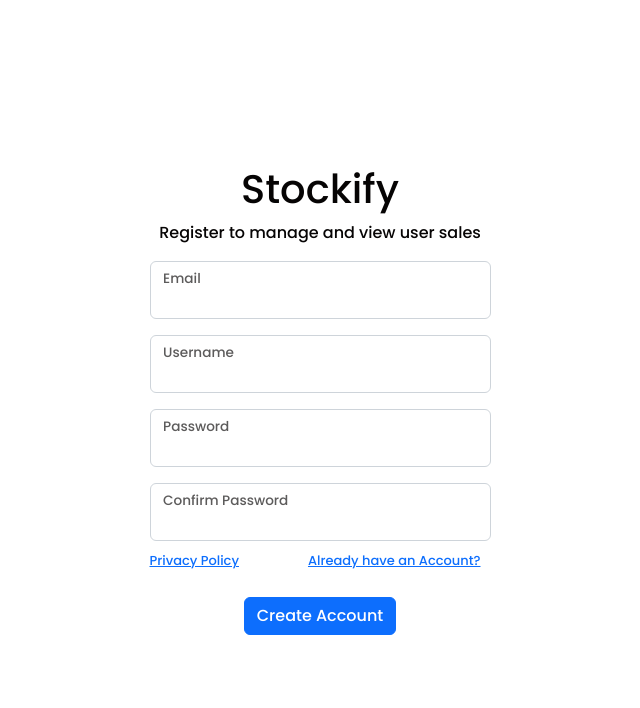
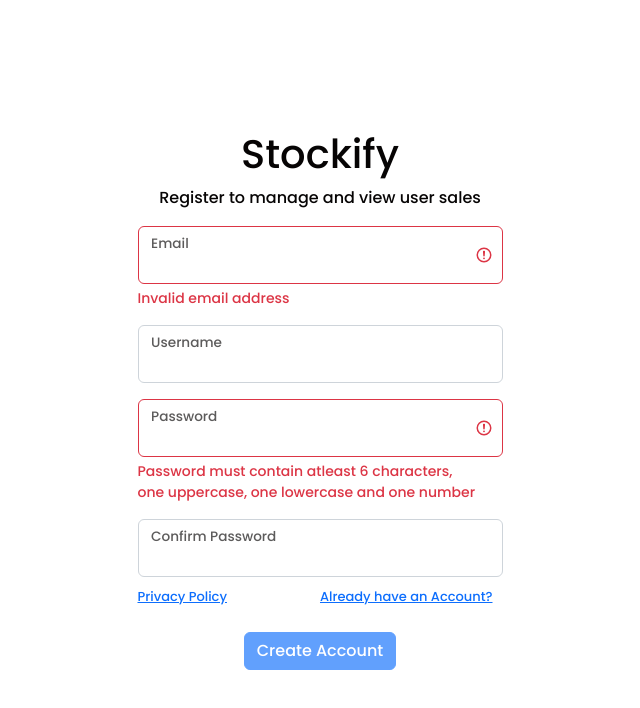
Before and after one commit to jck-bit/stockify, a React (Vite) app: page /register in a window 1280 px wide. Shown: the top 708 px of the page, without its empty margins (320-960 px from the left). Built offline with nearby package versions, Linux system fonts and the light colour scheme.

Commit message:
added the validation and disable button

```diff
--- a/src/login/register.tsx
+++ b/src/login/register.tsx
@@ -16,12 +16,24 @@ const Register = () => {
   const [confirmPassword, setConfirmPassword] = useState<string>('');
   const [passwordMismatch, setPasswordMismatch] = useState<boolean>(false);
 
+  const disabledButton = () =>{
+    //if all the fields are empty return true
+    if (!username || !email || !password || !confirmPassword) {
+      return true;
+    }
+    //if the password and confirm password do not match return true
+    if (password !== confirmPassword) {
+      return true;
+    }
+  }
+
   const handleSubmit = async (e: React.FormEvent<HTMLFormElement>) => {
     e.preventDefault();
     if (password !== confirmPassword) {
       setPasswordMismatch(true);
       return;
     }
+
 
     setLoading(true);
     try {
@@ -71,7 +83,10 @@ const Register = () => {
             value={email}
             onChange={(e) => setEmail(e.target.value)}
             required
+            //if the email is not valid
+            isInvalid={!/^[A-Z0-9._%+-]+@[A-Z0-9.-]+\.[A-Z]{2,}$/i.test(email)}
           />
+          <Form.Control.Feedback type="invalid">Invalid email address</Form.Control.Feedback>
         </FloatingLabel>
         <FloatingLabel controlId="floatingInput" label="Username" className='mb-3'>
           <Form.Control
@@ -81,6 +96,7 @@ const Register = () => {
             onChange={(e) => setUsername(e.target.value)}
             required
           />
+          <Form.Control.Feedback type="invalid">Username is required</Form.Control.Feedback>
         </FloatingLabel>
         <FloatingLabel controlId="floatingPassword" label="Password" className='mb-3'>
           <Form.Control
@@ -89,7 +105,15 @@ const Register = () => {
             value={password}
             onChange={(e) => setPassword(e.target.value)}
             required
+            ///if the password does not contain a number, a special charcter and less than 6 characters
+            isInvalid={
+              password.length < 6 ||
+              !/[A-Z]/.test(password) ||
+              !/[a-z]/.test(password) ||
+              !/[0-9]/.test(password)
+            }
           />
+          <Form.Control.Feedback type="invalid"> Password must contain atleast 6 characters,<br/> one uppercase, one lowercase and one number</Form.Control.Feedback>
         </FloatingLabel>
         <FloatingLabel controlId="floatingPassword" label="Confirm Password">
           <Form.Control
@@ -101,7 +125,8 @@ const Register = () => {
               setPasswordMismatch(false);
             }}
             required
-            isInvalid={passwordMismatch}
+            //if its not equal to the password
+            isInvalid={password !== confirmPassword}
           />
           {passwordMismatch && (
             <Form.Control.Feedback type="invalid">Passwords do not match</Form.Control.Feedback>
@@ -115,8 +140,8 @@ const Register = () => {
             <Link to="/login">Already have an Account?</Link>
           </p>
         </div>
-        <div className="button-container">
-          <Button type="submit" className="register-button">
+        <div className="button-container"> <Form.Control.Feedback type="invalid">Passwords do not match</Form.Control.Feedback>
+          <Button type="submit" className="register-button" disabled={disabledButton()}>
             Create Account
           </Button>
         </div>
```
Also changed, not shown: src/css/loginPage.css (line endings or trailing spaces).
